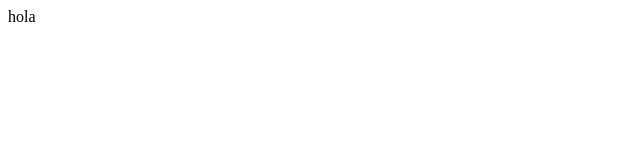
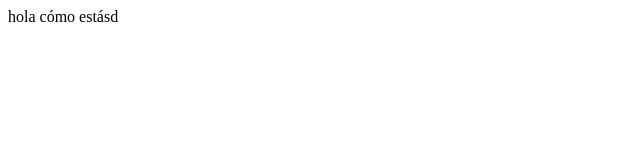
Before and after one commit to Fredyssd1/reto-fornt, a plain HTML site: page indexprueba.html in a window 1280 px wide. Shown: the whole page, without its empty margins (0-640 px from the left). Drawn offline with Linux system fonts and the light colour scheme.

Commit message:
se agregó el texto cómo estásd en el archivo html se creó el archivo app.js y se agregó un console.log

```diff
--- /dev/null
+++ b/app.js
@@ -0,0 +1 @@
+console.log(123)
--- a/indexprueba.html
+++ b/indexprueba.html
@@ -8,5 +8,6 @@
 </head>
 <body>
     hola
+    cómo estásd
 </body>
 </html>
```
